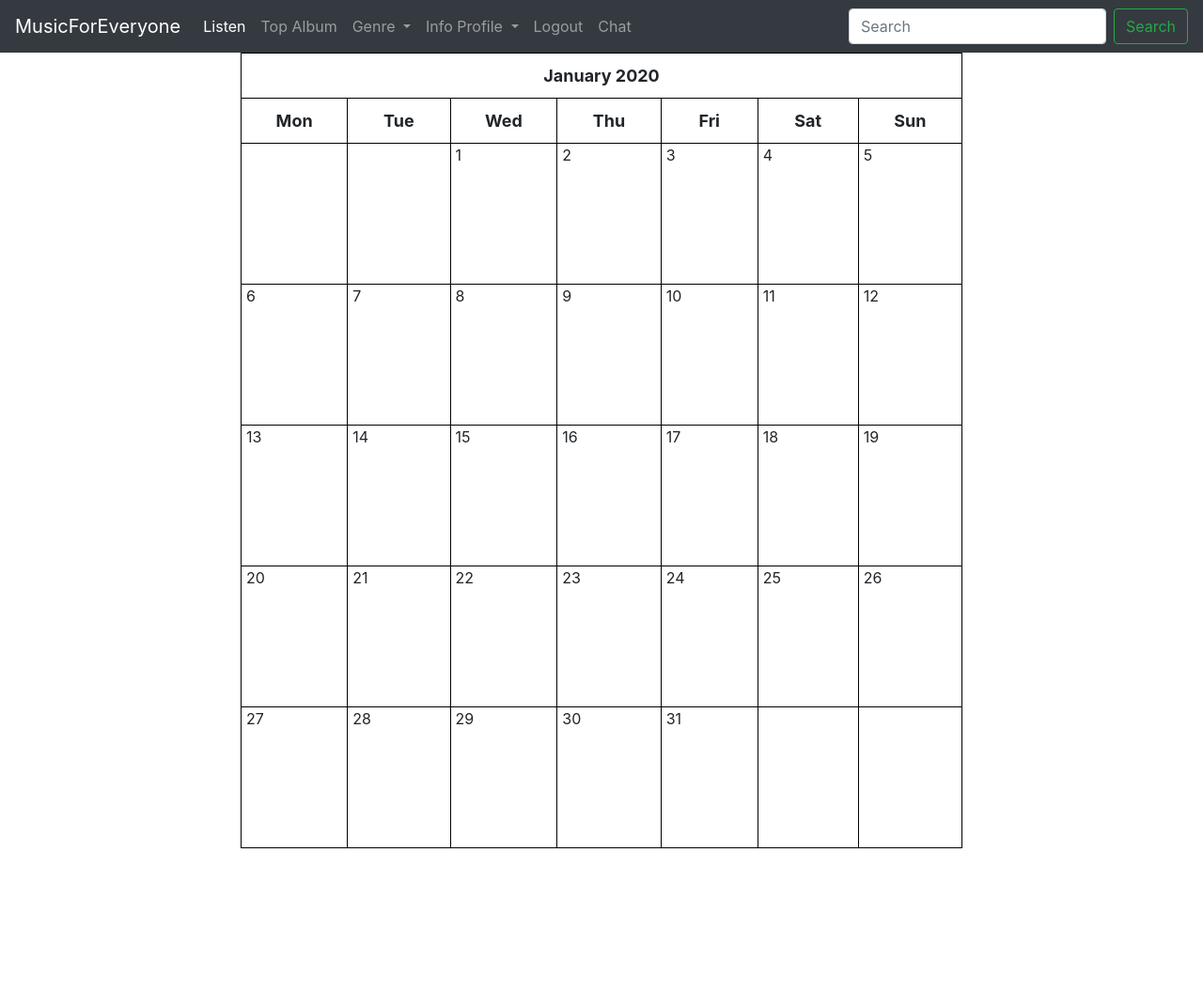
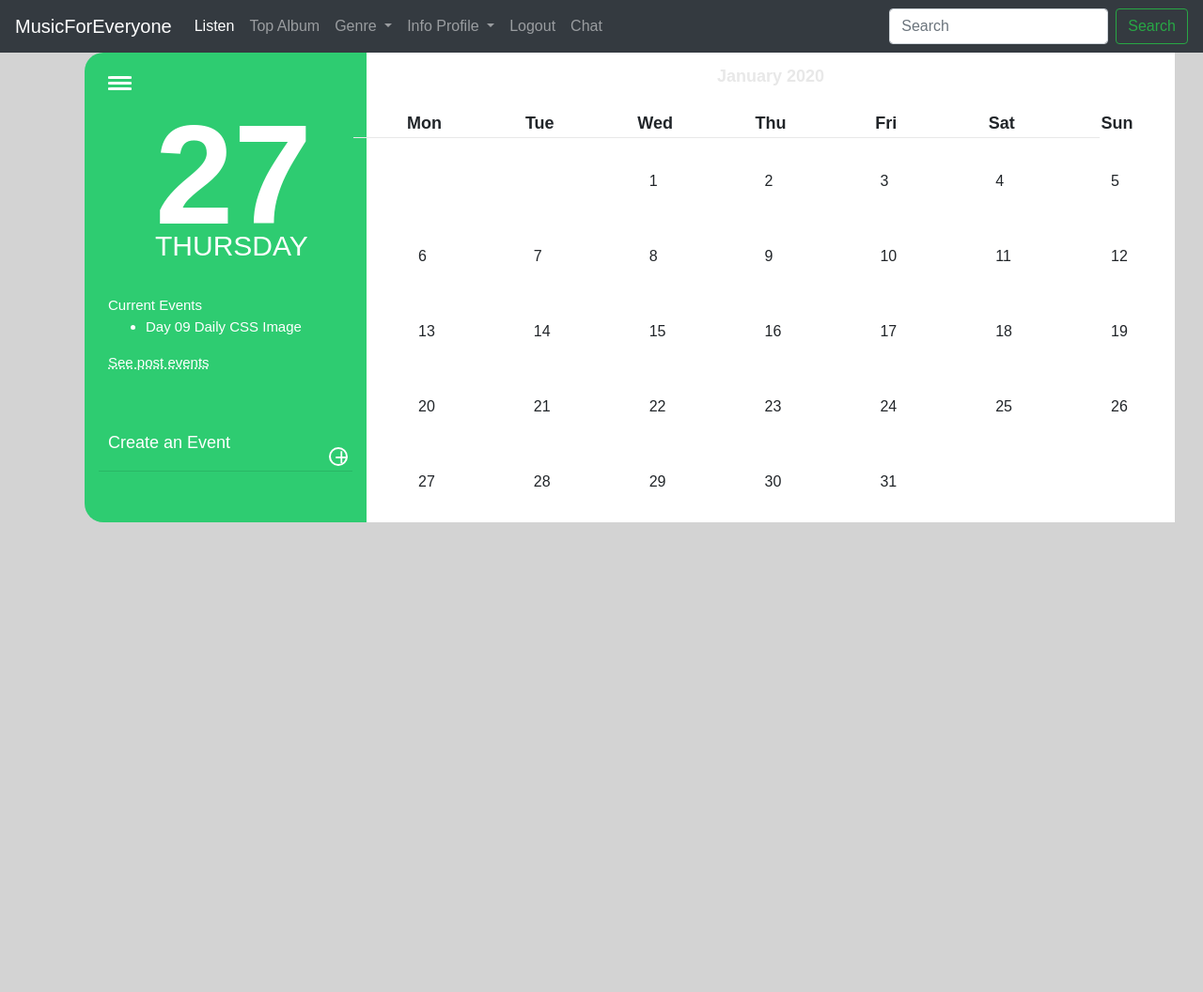
Before and after one commit to philip136/music_site, a Django app: page /calendar/ in a window 1280 px wide. Shown: the whole page at 94% size. Before the commit the page ends 903 px from the top, so only its background shows below. Run offline with Django 3.2, Linux system fonts and the light colour scheme; the visitor is signed in with stand-in values (Sample User, id 1); data comes from the database, SQL or seed files in the repository; data that the repository does not hold is empty; some libraries are stand-ins or nearby versions.

Commit message:
redisegned calendar

```diff
--- a/music_site/calendarApp/templates/calendarApp/calendar.html
+++ b/music_site/calendarApp/templates/calendarApp/calendar.html
@@ -15,10 +15,45 @@
 
 
 {% block main %}
+    <div class="calendar-left">
 
+    <div class="hamburger">
+      <div class="burger-line"></div>
+      <!-- burger-line -->
+      <div class="burger-line"></div>
+      <!-- burger-line -->
+      <div class="burger-line"></div>
+      <!-- burger-line -->
+    </div>
+    <!-- hamburger -->
+
+
+    <div class="num-date">27</div>
+    <!--num-date -->
+    <div class="day">THURSDAY</div>
+    <!--day -->
+    <div class="current-events">Current Events
+      <br/>
+      <ul>
+        <li>Day 09 Daily CSS Image</li>
+      </ul>
+      <span class="posts">See post events</span></div>
+    <!--current-events -->
+
+    <div class="create-event">Create an Event</div>
+    <!-- create-event -->
+    <hr class="event-line" />
+    <div class="add-event"><span class="add">+</span></div>
+    <!-- add-event -->
+
+  </div>
+
+    <div class="calendar-base">
+        <div class="triangle-left"></div>
+        <div class="triangle-right"></div>
         {{ calendar }}
+    </div>
     <!-- Button trigger modal -->
-
 <!-- Modal -->
     <div class="modal fade" id="popup" tabindex="-1" role="dialog" aria-labelledby="exampleModalCenterTitle" aria-hidden="true">
       <div class="modal-dialog modal-dialog-centered" role="document">
@@ -56,6 +91,7 @@
         </div>
       </div>
     </div>
+</div>
 {% endblock %}
 
 {% block jquery %}
--- a/music_site/calendarApp/urls.py
+++ b/music_site/calendarApp/urls.py
@@ -1,7 +1,9 @@
 from django.urls import path
-from .views import CalendarView
+from .views import (CalendarView,
+                    delete_event)
 
 
 urlpatterns = [
     path('calendar/', CalendarView.as_view(), name='calendar'),
+    path('calendar/event-delete/<int:id>', delete_event, name='event-delete'),
 ]
--- a/music_site/calendarApp/utils.py
+++ b/music_site/calendarApp/utils.py
@@ -8,13 +8,13 @@ class CalendarUtil(HTMLCalendar):
     def __init__(self, year=None, month=None):
         self.year = year
         self.month = month
-        super(CalendarUtil,self).__init__()
+        super(CalendarUtil, self).__init__()
 
     def formatday(self, day, events):
         events_per_day = events.filter(start_event__day=day)
         d = ""
         for event in events_per_day:
-            d += f'<li>{event.title}</li>'
+            d += f"<li class='title-event' id='title-event'>{event.title}</li>"
             d += f'<img src="{event.user.avatar.url}" width="50" height="50">'
         if day !=0:
             return f"<td class='event'><span class='date'>{day}</span><ul> {d} </ul></td>"
@@ -30,7 +30,7 @@ class CalendarUtil(HTMLCalendar):
         events = Calendar.objects.filter(start_event__year=self.year, start_event__month=self.month)
 
         cal = f'<table border="1" cellpadding="0" cellspacing="0" class="calendar">\n'
-        cal += f'{self.formatmonthname(self.year, self.month, withyear=withyear)}\n'
+        cal += f'<hr class="month-line"/>{self.formatmonthname(self.year, self.month, withyear=withyear)}\n'
         cal += f'{self.formatweekheader()}\n'
         for week in self.monthdays2calendar(self.year, self.month):
             cal += f'{self.formatweek(week, events)}\n'
--- a/music_site/calendarApp/views.py
+++ b/music_site/calendarApp/views.py
@@ -6,8 +6,10 @@ from .utils import CalendarUtil
 from users.models import Profile
 from django.urls import reverse_lazy
 from .forms import EventForm
-from django.http import HttpResponse,JsonResponse
+from django.http import (HttpResponseRedirect,
+                         JsonResponse)
 from django.contrib.auth.models import User
+from django.contrib import messages
 from rest_framework import serializers
 from django.shortcuts import get_object_or_404
 import json
@@ -23,6 +25,7 @@ class CalendarView(FormView):
     model = Calendar
     form_class = EventForm
     template_name = "calendarApp/calendar.html"
+    http_method_names = ['get', 'post', 'delete']
 
     def get(self, request, *args, **kwargs):
         form_class = self.get_form_class()
@@ -88,3 +91,13 @@ def get_date(req_day):
         year, month = (int(x) for x in req_day.split('-'))
         return datetime.date(year, month, day=1)
     return datetime.today()
+
+
+def delete_event(request, id=None):
+    event = get_object_or_404(Calendar, id=id)
+    creator_event = event.user.username
+    if request.method == "POST" and request.user.is_authenticated and request.user.username == creator_event:
+        event.delete()
+        messages.success(request, "Event successfully deleted!")
+        return HttpResponseRedirect(reverse_lazy("music:home"))
+    return HttpResponseRedirect(reverse_lazy("calendarApp:calendar"))
--- a/music_site/music/static/music/css/calendar.css
+++ b/music_site/music/static/music/css/calendar.css
@@ -1,38 +1,146 @@
+body{
+    background-color: lightgray;
+    font-family: 'Kanit', sans-serif;
+}
 .calendar {
-  width: 60%;
-  margin: auto;
-  font-size: 13px;
+  width: 860px;
+  height: 500px;
+  background-color: white;
+  position: relative;
+  z-index: -1;
+  border: none !important;
+  border-collapse: none !important;
+  top: -500px;
+  left: 390px;
 }
 
 .calendar tr, .calendar td {
-  border: 1px solid black;
+  border: none !important;
+  border-collapse: none !important;
 }
 
 .calendar th {
+  border: none !important;
+  border-collapse: none !important;
   padding: 10px;
   text-align: center;
   font-size: 18px;
+
+}
+
+.date{
+    margin: 50px;
 }
 
 .calendar td {
-  width: 200px;
-  height: 150px;
-  padding: 20px 0px 0px 5px;
+  width: 50px;
+  height: 80px;
+  padding: 10px 0px 0px 5px;
 }
 
 .month {
-  font-size: 25px;
+  color: #E8E8E8;
+  font-size: 30px;
+  top: 20px;
+  font-weight: bold;
 }
 
-.date {
-  font-size: 16px;
+.month-line {
+  border-color: #E8E8E8;
+  top: 130px;
+  width: 62%;
+  position: absolute;
+  right: 110px;
 }
 
-ul {
-  height: 100%;
-  padding: 0px 5px 0px 20px;
+
+.calendar-left {
+  width: 300px;
+  height: 500px;
+  border-radius: 20px 0px 0px 20px;
+  background-color: #2ECC71;
+  position: relative;
+  color: white;
+  left: 90px;
 }
 
-a {
-  color: #17a2b8;
+.hamburger {
+  position: relative;
+  top: 25px;
+  left: 25px;
 }
+
+.burger-line:hover, .hamburger:hover{
+  background-color:#27e879 !important;
+}
+
+.burger-line {
+  width: 25px;
+  height: 3px;
+  background-color: white;
+  border-radius: 15%;
+  margin-bottom: 3px;
+}
+
+.num-date {
+  font-size: 150px;
+  width: 50%;
+  margin: 0 auto;
+  font-weight: 700;
+}
+
+.day {
+  width: 50%;
+  margin: 0px auto;
+  font-size: 30px;
+  position: relative;
+  bottom: 60px;
+}
+
+.current-events {
+  font-size: 15px;
+  position: relative;
+  margin-left: 25px;
+  bottom: 30px;
+}
+
+.posts {
+  text-decoration: underline dotted;
+}
+.posts:hover{
+  color:#27e879 !important;
+}
+
+.create-event {
+  font-size: 18px;
+  position: relative;
+  margin-top: 30px;
+  margin-left: 25px;
+}
+
+.event-line {
+  width: 90%;
+}
+
+.add-event {
+  width: 20px;
+  height: 20px;
+  padding: 0px;
+  border-radius: 50%;
+  border: solid white 2px;
+  position: relative;
+  bottom: 42px;
+  left: 260px;
+}
+
+.add {
+  font-size: 25px;
+  position: relative;
+  left: 4px;
+  bottom: 10px;
+}
+
+.add:hover, .create-event:hover, .add-event:hover{
+  color:#27e879 !important;
+  border-color: #27e879 !important;
+}
--- a/music_site/music/static/music/js/calendar_event_create.js
+++ b/music_site/music/static/music/js/calendar_event_create.js
@@ -54,12 +54,27 @@ var monthDictionary = {
     "November": "11",
     "December": "12",
 };
+var createBtn = false;
 
 
 function initModal(){
-    $(document).delegate(".event", "click", function() { showModalEvent();});
+    $(document).delegate(".event", "click", function(event) {
+        event.preventDefault();
+        getAllEvents(event);
+        showModalEvent();
+    });
 };
 
+function getAllEvents(event){
+    var events = event.target.innerText;
+    if (events.length > 0 && createBtn == false){
+        var btn_del = document.createElement("BUTTON");
+        btn_del.innerHTML = "Delete";
+        btn_del.className += "btn btn-primary btn-xs btn_del"
+        document.getElementById("title-event").appendChild(btn_del);
+        createBtn = true;
+    }
+}
 
 function checkDate(date){
     if (date.length != 0){
@@ -84,7 +99,6 @@ function setupDate(event){
     return date;
 };
 
-// show modal
 function showModalEvent(){
     let modal = document.getElementById("popup");
     $(".event").click(function(event){
@@ -99,8 +113,6 @@ function showModalEvent(){
         });
     });
 };
-
-
 
 function create_event(start_time){
     console.log("create event");
```
Lines whose indentation alone changed are shown as unchanged.
